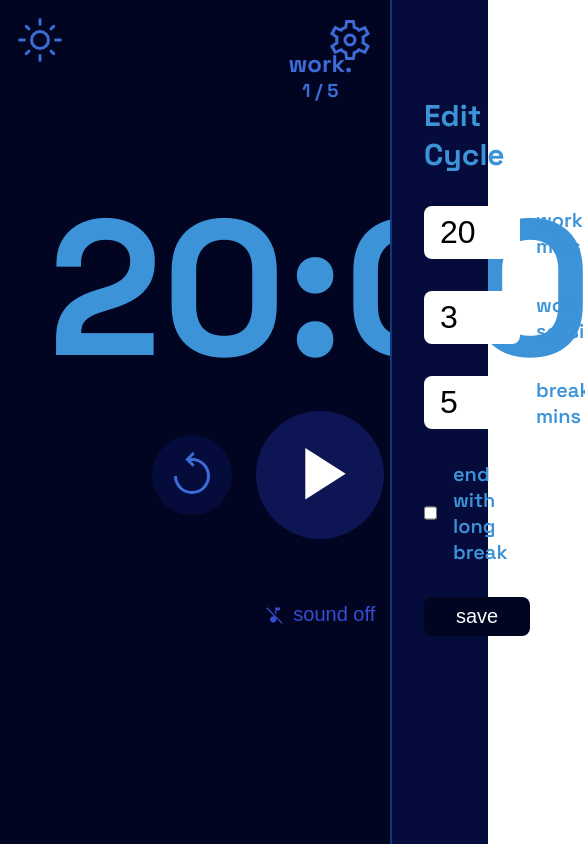
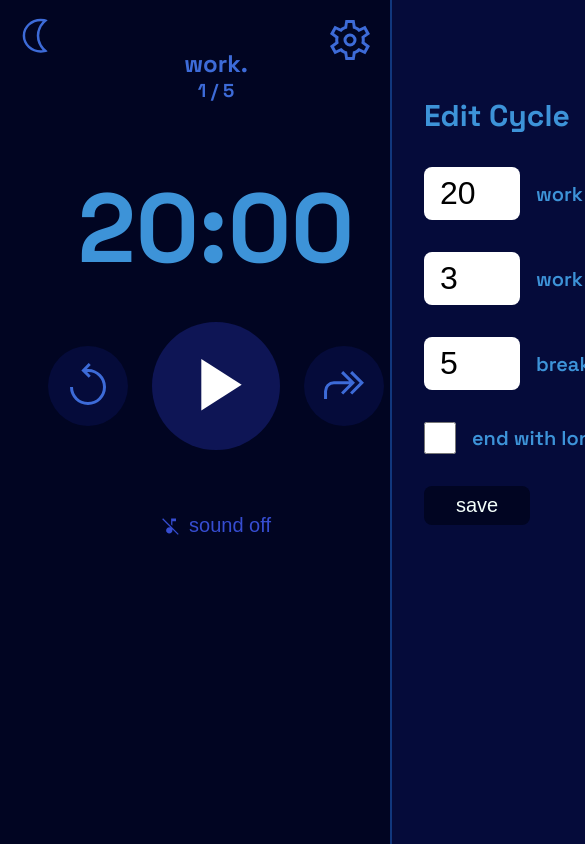
Before and after one commit to mistyb01/pomos, a React (Vite) app: page / in a window 390 px wide. Shown: the top 844 px of the page, 585 px wide, since content can reach past the window. Built offline with nearby package versions, Linux system fonts and the light colour scheme; no server answers.

Commit message:
UI fixes: responsiveness and finish screen (#10)
* text styling

* parseInt from strings

* color mode icon shows current mode

* font size adjusted to viewport width

* mobile view spacing and text size

* responsive settings menu

* settings icon changes to X when menu opens

```diff
--- a/src/App.jsx
+++ b/src/App.jsx
@@ -4,6 +4,7 @@ import SettingsIcon from "./components/icons/SettingsIcon";
 import LightModeIcon from "./components/icons/LightModeIcon";
 import DarkModeIcon from "./components/icons/DarkModeIcon";
 import CycleEditor from "./components/CycleEditor";
+import CloseIcon from "./components/icons/CloseIcon";
 
 function App() {
   const [showSettings, setShowSettings] = useState(false);
@@ -55,14 +56,14 @@ function App() {
         className="settings-icon-container"
         onClick={() => setShowSettings(!showSettings)}
       >
-        <SettingsIcon />
+        {showSettings ? <CloseIcon /> : <SettingsIcon />}
       </div>
 
       <div
         className="lightmode-icon-container"
         onClick={() => setLightModeOn(!lightModeOn)}
       >
-        {lightModeOn ? <DarkModeIcon /> : <LightModeIcon />}
+        {lightModeOn ? <LightModeIcon /> : <DarkModeIcon />}
       </div>
 
       <section
--- a/src/components/FinishMessage.jsx
+++ b/src/components/FinishMessage.jsx
@@ -2,42 +2,56 @@ import RestartCycleIcon from "./icons/RestartCycleIcon";
 
 export default function FinishMessage({ cycle, resetCycle }) {
   return (
-    <div className="finish-cycle-stats">
-      <h3>Yippee! You did it!</h3>
+    <div className="finish-cycle-stats text-accent">
+      <h3 className="text-main">Yippee! You did it!</h3>
       <p>
-        total work minutes: &nbsp;
+        <span className="text-bold">
           {cycle
             .filter((session) => session.mode === "work")
             .reduce(
               (accumulator, currentValue) =>
-              accumulator + currentValue.minutes + currentValue.seconds / 60,
+                accumulator +
+                parseInt(currentValue.minutes) +
+                parseInt(currentValue.seconds) / 60,
               0
             )}
+        </span>
+        &nbsp;total work minutes
       </p>
       <p>
-        total break minutes: &nbsp;
+        <span className="text-bold">
           {cycle
             .filter(
               (session) =>
-              session.mode === "break" || session.mode === "long break"
+                session.mode === "break" || session.mode === "longBreak"
             )
             .reduce(
               (accumulator, currentValue) =>
-              accumulator + currentValue.minutes + currentValue.seconds / 60,
+                accumulator +
+                parseInt(currentValue.minutes) +
+                parseInt(currentValue.seconds) / 60,
               0
             )}
+        </span>
+        &nbsp;total break minutes
       </p>
       <p>
-        overall: &nbsp;
+        <span className="text-bold">
           {cycle.reduce(
             (accumulator, currentValue) =>
-            accumulator + currentValue.minutes + currentValue.seconds / 60,
+              accumulator +
+              parseInt(currentValue.minutes) +
+              parseInt(currentValue.seconds / 60),
             0
           )}
+        </span>
+        &nbsp;minutes overall
       </p>
-      <button onClick={resetCycle}>
+      <div className="option-container">
+        <button className="option-button text-light" onClick={resetCycle}>
           <RestartCycleIcon /> do another session!
         </button>
       </div>
+    </div>
   );
 }
--- /dev/null
+++ b/src/components/icons/CloseIcon.jsx
@@ -0,0 +1,15 @@
+export default function CloseIcon() {
+  return (
+    <svg
+      xmlns="http://www.w3.org/2000/svg"
+      height="48"
+      viewBox="0 -960 960 960"
+      width="48"
+    >
+      <path
+        className="fill-accent"
+        d="m256-200-56-56 224-224-224-224 56-56 224 224 224-224 56 56-224 224 224 224-56 56-224-224-224 224Z"
+      />
+    </svg>
+  );
+}
--- a/src/components/icons/DarkModeIcon.jsx
+++ b/src/components/icons/DarkModeIcon.jsx
@@ -2,9 +2,9 @@ export default function DarkModeIcon() {
   return (
     <svg
       xmlns="http://www.w3.org/2000/svg"
-      height="48"
+      height="40"
       viewBox="0 -960 960 960"
-      width="48"
+      width="40"
     >
       <path
         className="fill-accent"
--- a/src/components/icons/LightModeIcon.jsx
+++ b/src/components/icons/LightModeIcon.jsx
@@ -2,9 +2,9 @@ export default function LightModeIcon() {
   return (
     <svg
       xmlns="http://www.w3.org/2000/svg"
-      height="48"
+      height="40"
       viewBox="0 -960 960 960"
-      width="48"
+      width="40"
     >
       <path
         className="fill-accent"
--- a/src/styles/base/_reset.scss
+++ b/src/styles/base/_reset.scss
@@ -4,8 +4,9 @@
     margin: 0;
     padding: 0;
     box-sizing: border-box;
-    transition: 0.5s;
 }
+
+.text-bold { font-weight: 700; }
 
 .light {
     .background {
--- a/src/styles/index.css
+++ b/src/styles/index.css
@@ -2,7 +2,10 @@
   margin: 0;
   padding: 0;
   box-sizing: border-box;
-  transition: 0.5s;
+}
+
+.text-bold {
+  font-weight: 700;
 }
 
 .light .background {
@@ -95,9 +98,8 @@ body {
 }
 
 .layout-container {
-  width: 100vw;
-  height: 100vh;
-  transition: 0.5s;
+  width: 100dvw;
+  height: 100dvh;
 }
 
 main {
@@ -115,8 +117,11 @@ main {
 }
 
 .timer-container {
-  font-size: 12rem;
+  font-size: min(25vw, 12rem);
   font-weight: 700;
+  display: flex;
+  flex-direction: column;
+  gap: 2rem;
 }
 
 button {
@@ -186,7 +191,7 @@ button {
   position: absolute;
   right: 1rem;
   top: 1rem;
-  z-index: 3;
+  z-index: 4;
   cursor: pointer;
 }
 
@@ -196,10 +201,23 @@ button {
   position: absolute;
   right: -25vw;
   border-left: 2px solid;
-  transition: 0.25s;
+  transition: 0.25s right;
   padding: 6rem 2rem;
+  z-index: 3;
 }
 
+@media (max-width: 1200px) {
+  .settings-container {
+    width: 33vw;
+    right: -33vw;
+  }
+}
+@media (max-width: 800px) {
+  .settings-container {
+    width: 100vw;
+    right: -100vw;
+  }
+}
 .settings-container-active {
   right: 0;
 }
--- a/src/styles/index.scss
+++ b/src/styles/index.scss
@@ -11,9 +11,8 @@ body {
 }
 
 .layout-container {
-  width: 100vw;
-  height: 100vh;
-  transition: 0.5s;
+  width: 100dvw;
+  height: 100dvh;
 }
 
 main {
@@ -30,8 +29,11 @@ main {
 }
 
 .timer-container {
-  font-size: 12rem;
+  font-size: min(25vw, 12rem);
   font-weight: 700;
+  display: flex;
+  flex-direction: column;
+  gap: 2rem;
 }
 
 button {
@@ -101,7 +103,7 @@ button {
   position: absolute;
   right: 1rem;
   top: 1rem;
-  z-index: 3;
+  z-index: 4;
   cursor: pointer;
 }
 
@@ -111,8 +113,23 @@ button {
   position: absolute;
   right: -25vw;
   border-left:  2px solid;
-  transition: 0.25s;
+  transition: 0.25s right;
   padding: 6rem 2rem;
+  z-index: 3;
+}
+
+@media (max-width: 1200px) {
+  .settings-container {
+    width: 33vw;
+    right: -33vw;
+  }
+}
+
+@media (max-width: 800px) {
+  .settings-container {
+    width: 100vw;
+    right: -100vw;
+  }
 }
 
 .settings-container-active {
```
Also changed, not shown: 1 other file (tests, documents, lock files or other folders). Lines whose indentation alone changed are shown as unchanged.
